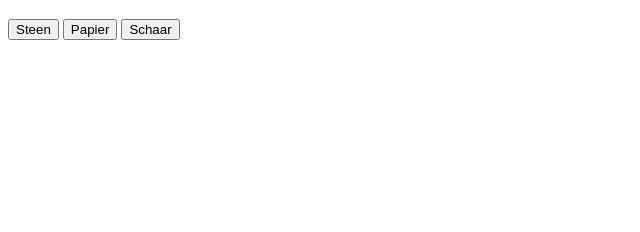
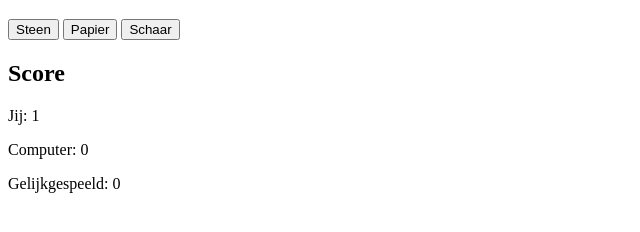
Before and after one commit to markgild/steen_papier_schaar, a plain HTML site: page index.html in a window 1280 px wide. Both pictures are taken after a click on the button "Steen". Shown: the part 178-410 px from the top of the page, without its empty margins (0-640 px from the left). Drawn offline with Linux system fonts and the light colour scheme.

Commit message:
scorebord

```diff
--- a/index.html
+++ b/index.html
@@ -19,6 +19,17 @@
 
         <button id="Schaar">Schaar</button>
 
+        <br>
+
+        <h2>Score</h2>
+
+        <p>Jij: <span id="playerScore">0</span></p>
+
+        <p>Computer: <span id="computerScore">0</span></p>
+
+        <p>Gelijkgespeeld: <span id="drawScore">0</span></p>
+
+
         <script src="script.js"></script>
 
     </body>
--- a/script.js
+++ b/script.js
@@ -3,9 +3,17 @@ const computerOutput = document.querySelector("#Computer");
 const humanOutput = document.querySelector("#Human");
 const resultOutput = document.querySelector("#Result");
 
+const playerScoreOutput = document.querySelector("#playerScore");
+const computerScoreOutput = document.querySelector("#computerScore");
+const drawScoreOutput = document.querySelector("#drawScore");
+
 let humanChoice = "";
 let computerChoice = "";
 let resultResult = "";
+
+let playerScore = 0;
+let computerScore = 0;
+let drawScore = 0;
 
 computerOutput.innerHTML = "Keuze van computer";
 humanOutput.innerHTML = "Jouw keuze komt hier, maak je keuze!";
@@ -42,14 +50,20 @@ function game(game_choice) {
 
     if (humanChoice === computerChoice) {
         resultResult = "Gelijkspel";
+        drawScore++;
+        drawScoreOutput.innerHTML = drawScore;
     } else if (
         (humanChoice === "Steen" && computerChoice === "Schaar") ||
         (humanChoice === "Papier" && computerChoice === "Steen") ||
         (humanChoice === "Schaar" && computerChoice === "Papier")
     ) {
         resultResult = "Jij wint!";
+        playerScore++;
+        playerScoreOutput.innerHTML = playerScore;
     } else {
         resultResult = "Computer wint!";
+        computerScore++;
+        computerScoreOutput.innerHTML = computerScore;
     }
 
     resultOutput.innerHTML = resultResult;
```
